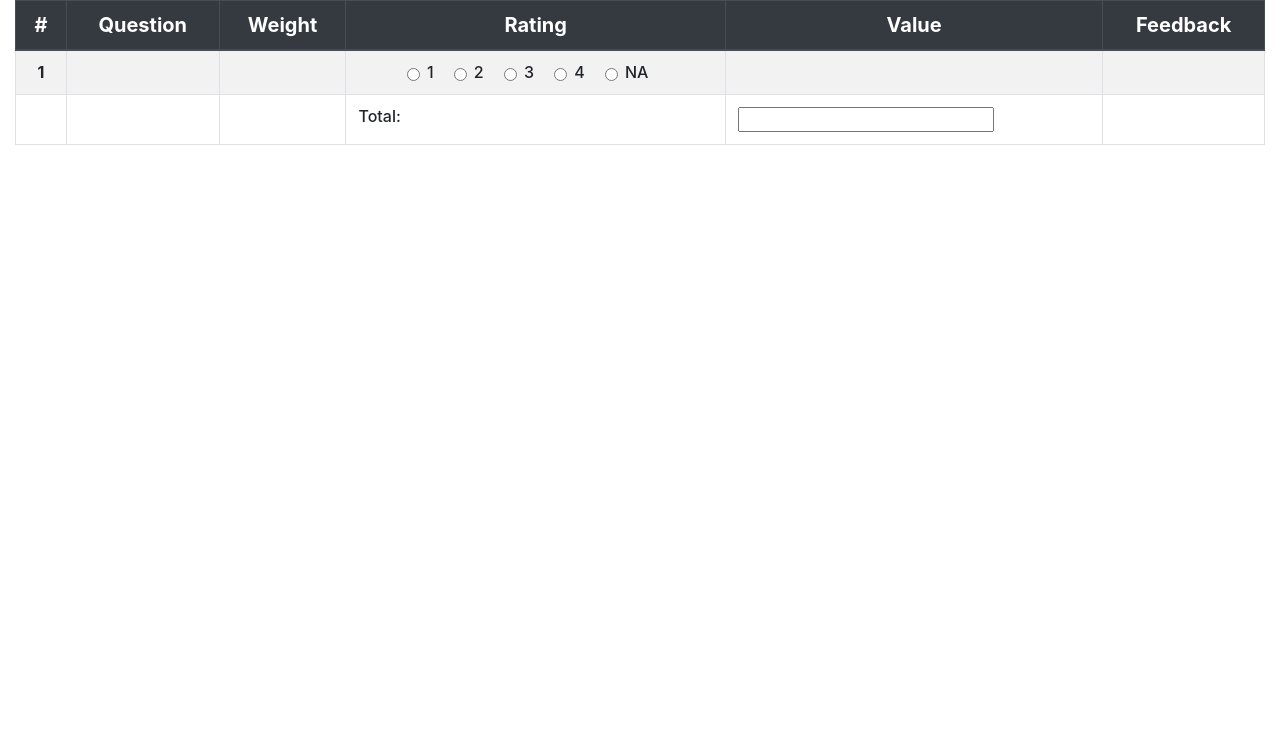
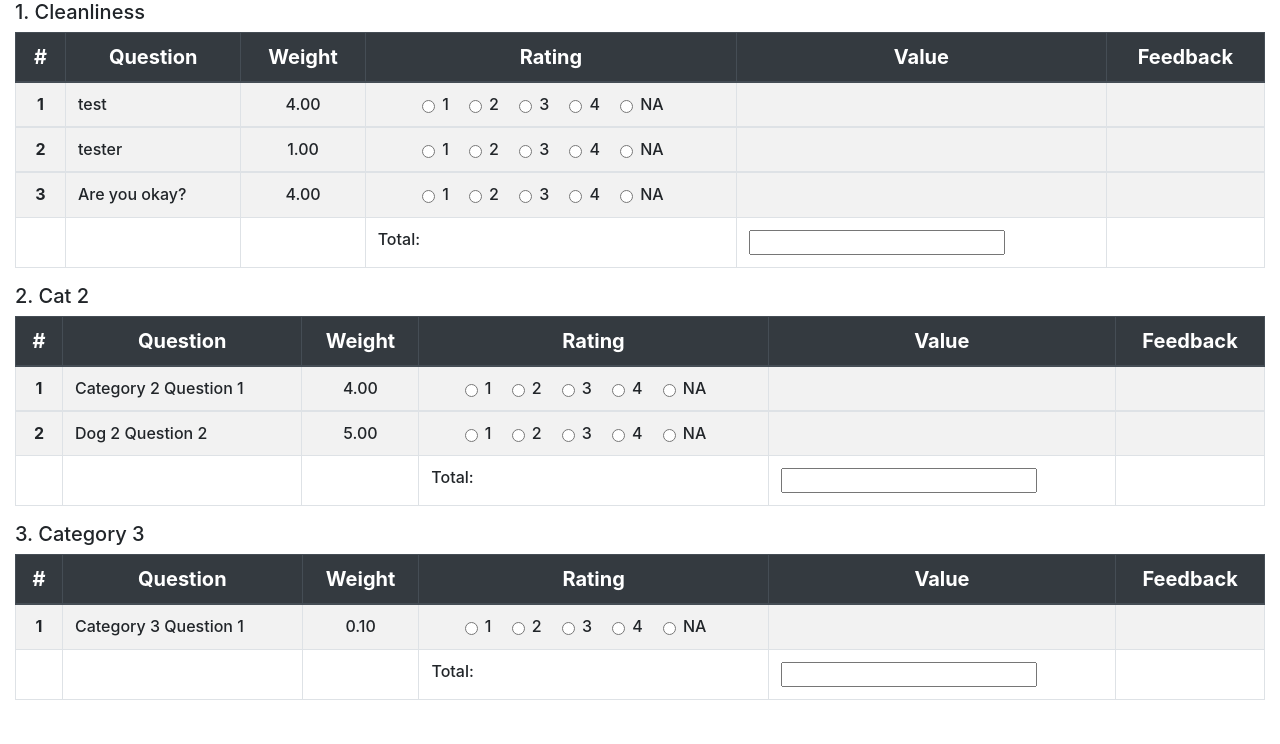
Before and after one commit to binteezyy/logistics-scorecard, a Django app: page / in a window 1280 px wide. Shown: the part 56-800 px from the top of the page. Run offline with Django 3.2, Linux system fonts and the light colour scheme; data comes from the database, SQL or seed files in the repository; both versions use the stored data as it was after the commit; some libraries are stand-ins or nearby versions.

Commit message:
Changes to the template and gitignore

```diff
--- a/logistics_scorecard_A/survey_app/templates/form.html
+++ b/logistics_scorecard_A/survey_app/templates/form.html
@@ -3,10 +3,20 @@
 {% block add_script %}
 <script>
     $(document).ready(function () {
-        $(".radi").click(function () {
+        $(".radi1").click(function () {
             var total = 0;
-            $(".radi:checked").each(function () { total += +this.value; });
-            $("#total").val(total);
+            $(".radi1:checked").each(function () { total += +this.value; });
+            $("#total1").val(total);
+        });
+        $(".radi2").click(function () {
+            var total = 0;
+            $(".radi2:checked").each(function () { total += +this.value; });
+            $("#total2").val(total);
+        });
+        $(".radi3").click(function () {
+            var total = 0;
+            $(".radi3:checked").each(function () { total += +this.value; });
+            $("#total3").val(total);
         });
     });
 
@@ -17,6 +27,8 @@
 
 {% block form %}
 <form action="#" method="POST">
+    {% for category in category %}
+    <h5>{{ category.category_number }}. {{ category.category_name }}</h5>
     {% csrf_token %}
     <table class="table table-striped table-hover table-bordered">
         <thead class="thead-dark text-center h5 ">
@@ -30,17 +42,12 @@
 
             </tr>
         </thead>
-        {% for question in questions1 %}
-        <script>
-            function changeThis() {
-                document.getElementById('total').innerHTML = document.getElementByName('optradio1').val();
-            }
-        </script>
+        {% for question in category.questions.all %}
 
 
         <tbody>
             <tr class="h6">
-                <th class="text-center"> {{question.pk}} </th>
+                <th class="text-center"> {{ question.question_number }} </th>
                 <!-- <td class="text-left">Are you satisfied?Are you satisfied?Are you satisfied?Are you
                         satisfied?Are you
                         satisfied?Are you satisfied?</td> -->
@@ -49,31 +56,36 @@
                 <td class="text-center">
                     <div class="form-check custom-control-inline">
                         <label class="form-check-label">
-                            <input value="1" type="radio" class="form-check-input radi" name="optradio{{question.pk}}"
+                            <input value="1" type="radio" class="form-check-input radi{{category.category_number}}"
+                                name="optradio{{question.pk}}"
                                 onclick="document.getElementById('{{question.pk}}').innerHTML=0.1; changeThis();">1
                         </label>
                     </div>
                     <div class=" form-check custom-control-inline">
                         <label class="form-check-label">
-                            <input value="2" type="radio" class="form-check-input radi" name="optradio{{question.pk}}"
+                            <input value="2" type="radio" class="form-check-input radi{{category.category_number}}"
+                                name="optradio{{question.pk}}"
                                 onclick="document.getElementById('{{question.pk}}').innerHTML=0.2; addTotal()">2
                         </label>
                     </div>
                     <div class="form-check custom-control-inline">
                         <label class="form-check-label">
-                            <input value="3" type="radio" class="form-check-input radi" name="optradio{{question.pk}}"
+                            <input value="3" type="radio" class="form-check-input radi{{category.category_number}}"
+                                name="optradio{{question.pk}}"
                                 onclick="document.getElementById('{{question.pk}}').innerHTML=0.3; addTotal()">3
                         </label>
                     </div>
                     <div class="form-check custom-control-inline">
                         <label class="form-check-label">
-                            <input value="4" type="radio" class="form-check-input radi" name="optradio{{question.pk}}"
+                            <input value="4" type="radio" class="form-check-input radi{{category.category_number}}"
+                                name="optradio{{question.pk}}"
                                 onclick="document.getElementById('{{question.pk}}').innerHTML=0.4; addTotal()">4
                         </label>
                     </div>
                     <div class="form-check custom-control-inline">
                         <label class="form-check-label">
-                            <input value="0" type="radio" class="form-check-input radi" name="optradio{{question.pk}}"
+                            <input value="0" type="radio" class="form-check-input radi{{category.category_number}}"
+                                name="optradio{{question.pk}}"
                                 onclick="document.getElementById('{{question.pk}}').innerHTML=' ';"> NA
                         </label>
                     </div>
@@ -91,13 +103,13 @@
                     Total:
                 </td>
                 <td>
-                    <input type="text" name="total" id="total" />
+                    <input type="text" name="total" id="total{{category.category_number}}" />
                 </td>
                 <td>
                 </td>
             </tr>
         </tbody>
     </table>
-
+    {% endfor %}
 </form>
 {% endblock form %}
--- a/logistics_scorecard_A/survey_app/views.py
+++ b/logistics_scorecard_A/survey_app/views.py
@@ -6,10 +6,9 @@ from .models import *
 
 
 def index(request):
-    questions1 = Category.objects.filter(category_name="Cleanliness")
-
+    category = Category.objects.all()
     context = {
-        "questions1": questions1,
+        "category": category,
     }
 
     return render(request, "form.html", context)
```
Also changed, not shown: logistics_scorecard_A/db.sqlite3, 1 other file.
